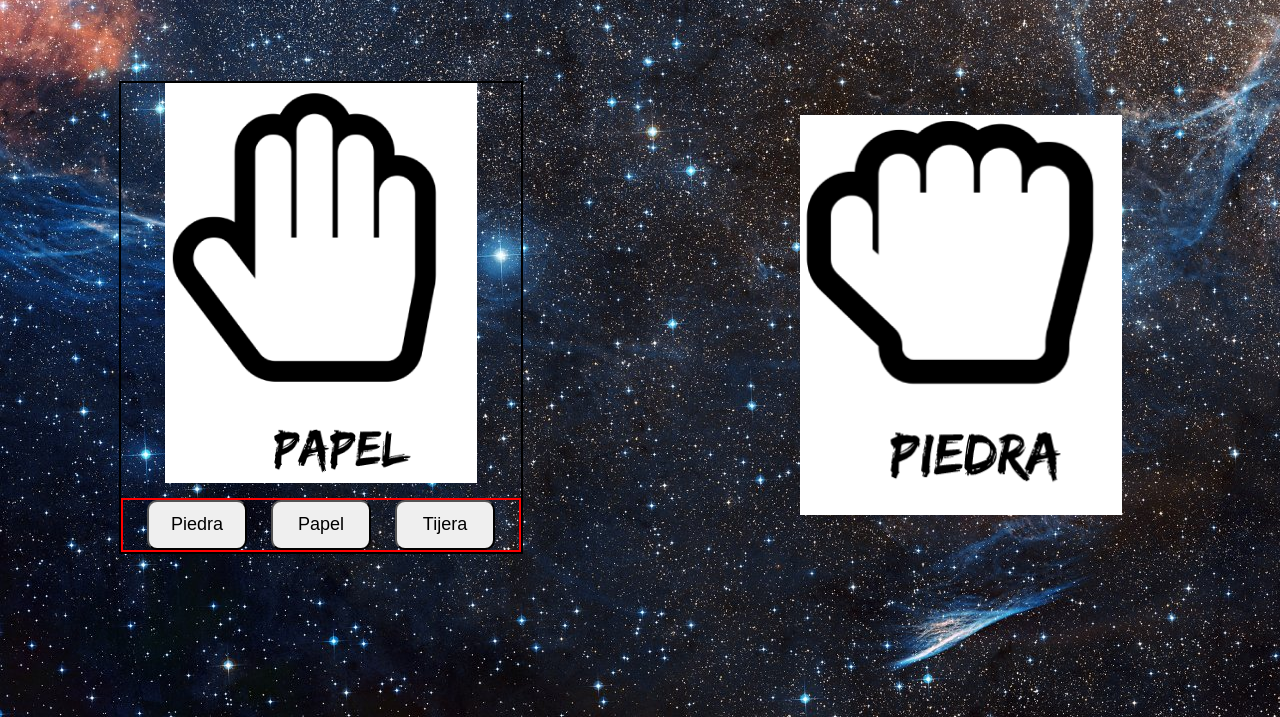
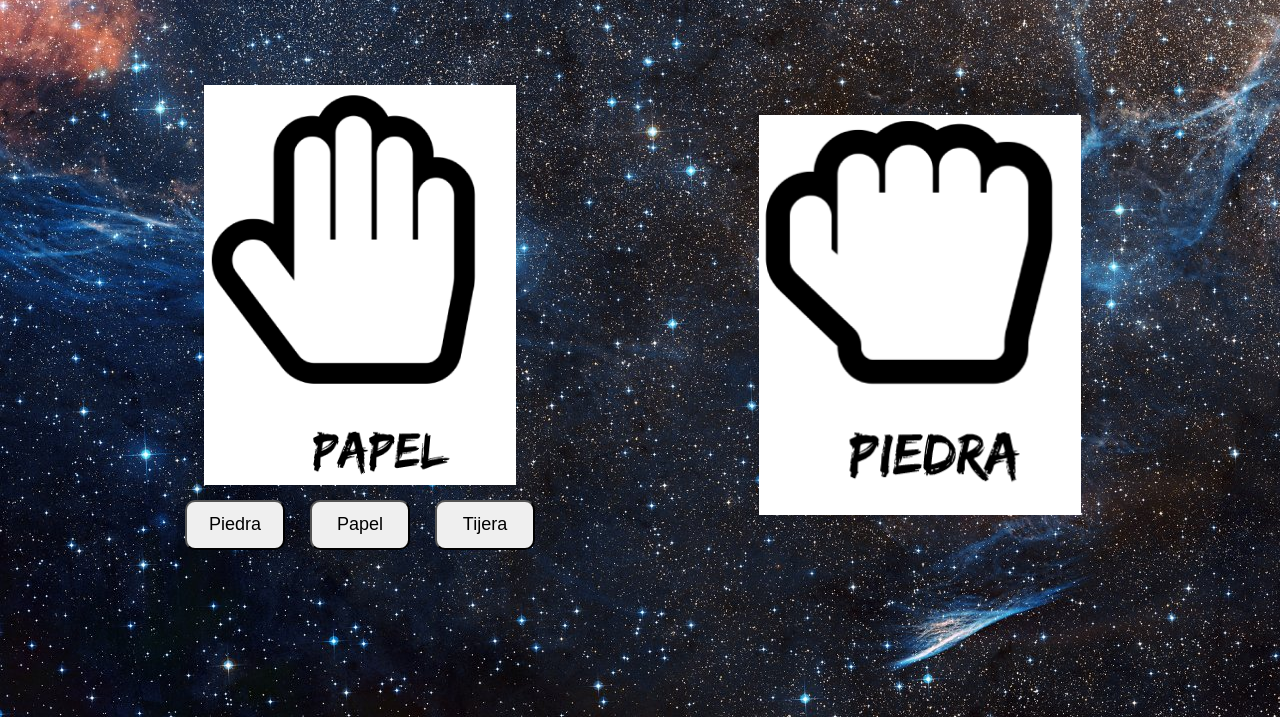
Before and after one commit to FranciscoCrestanello/piedra-papel-o-tijera-en-JavaScript, a plain HTML site: page index.html in a window 1280 px wide. Shown: the part 83-800 px from the top of the page. Drawn offline with Linux system fonts and the light colour scheme.

Commit message:
Juego terminado.

```diff
--- a/app.js
+++ b/app.js
@@ -96,5 +96,5 @@ resetearContadores = () => {
 correrLogica = () => {
     mostrarImgRandom();
     agregarPuntaje();
-    setInterval(controlGanador, 500);
+    setInterval(controlGanador, 1000);
 }
--- a/styles.css
+++ b/styles.css
@@ -24,16 +24,12 @@
 .section {
     height: 80vh;
     display: flex;
-    justify-content: space-around;
+    justify-content: space-evenly;
     align-items: center;
 }
-.section__divUsuario {
-    border: 2px solid black;
 
-}
 .section__divUsuario-buttons {
     margin-top: 10px;
-    border: 2px solid red;
     display: flex;
     justify-content: space-evenly;
 }
```
